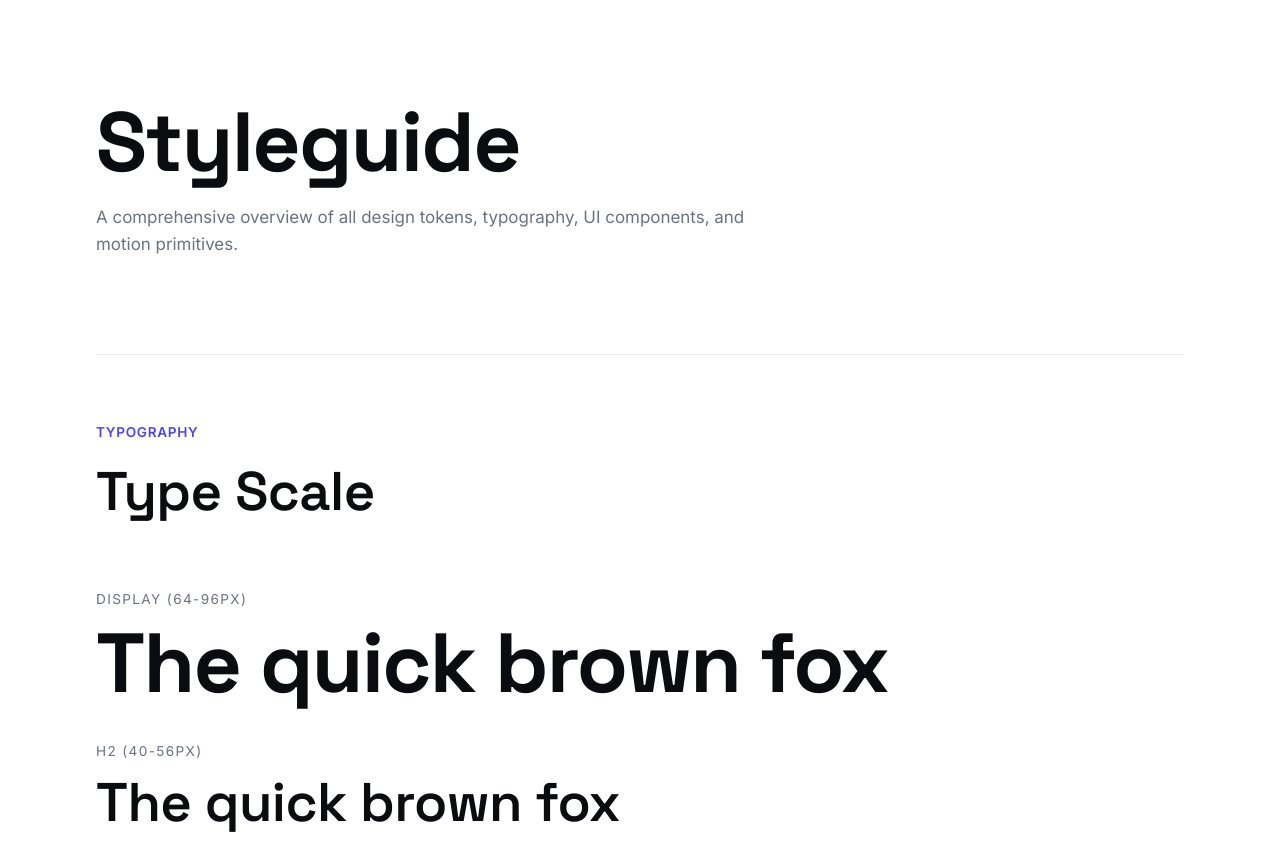
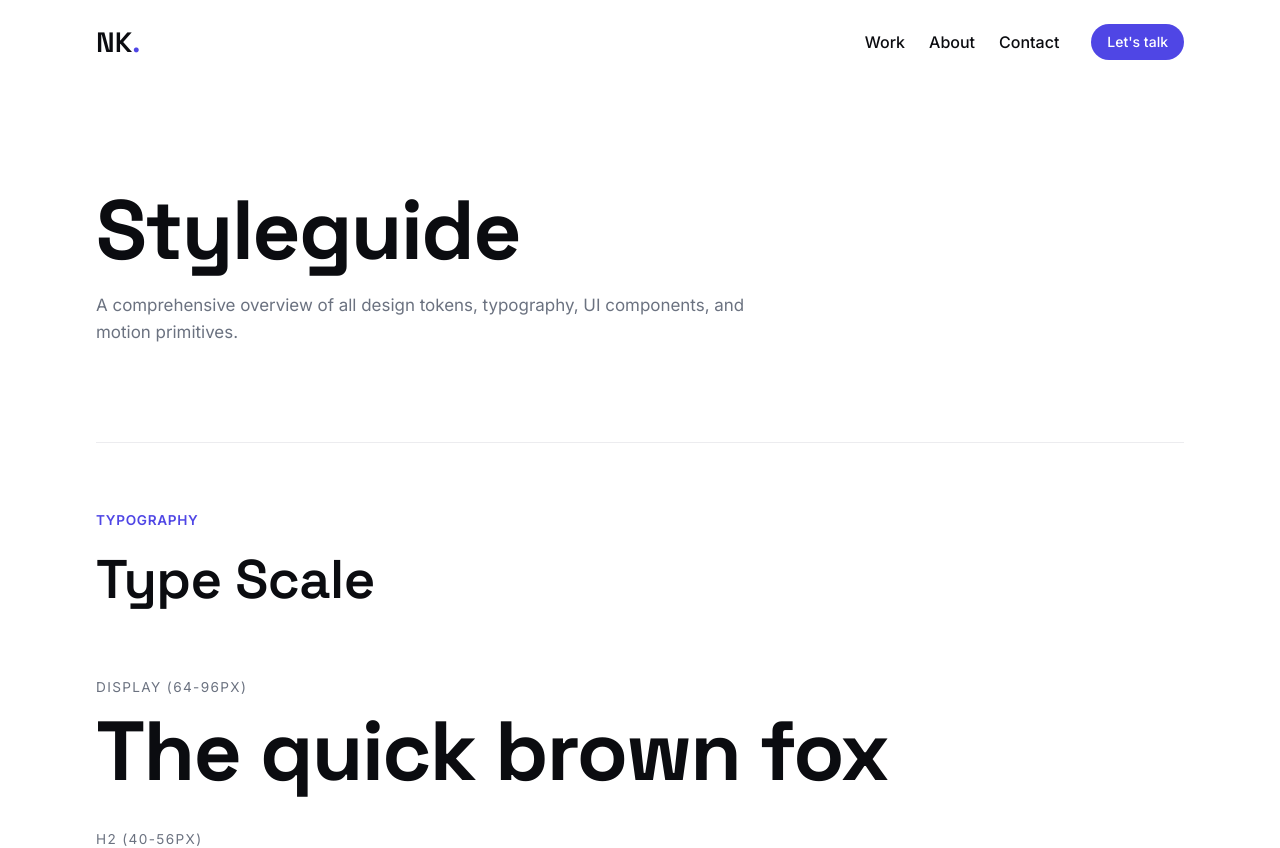
Before and after one commit to Niraj3004/niraj-kushwaha-portfolio, a Next.js app in the folder frontend/: page /styleguide in a window 1280 px wide. Shown: the top 848 px of the page. Built offline with nearby package versions, Linux system fonts and the light colour scheme.

Commit message:
feat: implement navbar, footer and page transitions

```diff
--- a/frontend/src/app/layout.tsx
+++ b/frontend/src/app/layout.tsx
@@ -1,6 +1,8 @@
 import type { Metadata } from "next";
 import { Inter, Space_Grotesk } from "next/font/google";
 import "./globals.css";
+import { Navbar } from "@/components/layout/Navbar";
+import { Footer } from "@/components/layout/Footer";
 
 const inter = Inter({
   variable: "--font-inter",
@@ -25,10 +27,12 @@ export default function RootLayout({
   return (
     <html
       lang="en"
-      className={`${inter.variable} ${spaceGrotesk.variable} h-full antialiased`}
+      className={`${inter.variable} ${spaceGrotesk.variable} h-full antialiased scroll-smooth`}
     >
       <body className="min-h-full flex flex-col font-sans selection:bg-accent selection:text-white">
-        {children}
+        <Navbar />
+        <main className="flex-1 flex flex-col pt-[88px]">{children}</main>
+        <Footer />
       </body>
     </html>
   );
--- /dev/null
+++ b/frontend/src/app/template.tsx
@@ -0,0 +1,17 @@
+"use client";
+
+import { motion } from "framer-motion";
+
+export default function Template({ children }: { children: React.ReactNode }) {
+  return (
+    <motion.div
+      initial={{ opacity: 0, y: 10 }}
+      animate={{ opacity: 1, y: 0 }}
+      exit={{ opacity: 0, y: 10 }}
+      transition={{ duration: 0.4, ease: [0.22, 1, 0.36, 1] }}
+      className="flex flex-col flex-1"
+    >
+      {children}
+    </motion.div>
+  );
+}
--- /dev/null
+++ b/frontend/src/components/layout/Footer.tsx
@@ -0,0 +1,63 @@
+"use client";
+
+import Link from "next/link";
+import { Container } from "../ui/Container";
+import { Reveal } from "../motion/Reveal";
+
+export const Footer = () => {
+  return (
+    <footer className="border-t border-hairline bg-surface py-12 md:py-16 mt-auto">
+      <Container>
+        <div className="flex flex-col md:flex-row justify-between items-start md:items-center gap-8 mb-12">
+          <Reveal>
+            <div className="max-w-sm">
+              <h3 className="font-display font-bold text-h3 mb-2">
+                NK<span className="text-accent">.</span>
+              </h3>
+              <p className="text-muted text-small">
+                Built and designed by Niraj Kushwaha — Kathmandu, Nepal.
+              </p>
+            </div>
+          </Reveal>
+
+          <Reveal delay={0.1}>
+            <div className="flex gap-6">
+              <a
+                href="https://github.com/Niraj3004"
+                target="_blank"
+                rel="noreferrer"
+                className="text-small font-medium hover:text-accent transition-colors"
+              >
+                GitHub
+              </a>
+              <a
+                href="https://linkedin.com/in/nirajkushwaha"
+                target="_blank"
+                rel="noreferrer"
+                className="text-small font-medium hover:text-accent transition-colors"
+              >
+                LinkedIn
+              </a>
+              <a
+                href="mailto:infotechevolvix@gmail.com"
+                className="text-small font-medium hover:text-accent transition-colors"
+              >
+                Email
+              </a>
+            </div>
+          </Reveal>
+        </div>
+
+        <div className="flex flex-col md:flex-row justify-between items-center gap-4 pt-8 border-t border-hairline/50 text-small text-muted">
+          <p>© {new Date().getFullYear()} Niraj Kushwaha. All rights reserved.</p>
+          <button
+            onClick={() => window.scrollTo({ top: 0, behavior: "smooth" })}
+            className="hover:text-ink transition-colors"
+          >
+            Back to top ↑
+          </button>
+        </div>
+      </Container>
+    </footer>
+  );
+};
--- /dev/null
+++ b/frontend/src/components/layout/Navbar.tsx
@@ -0,0 +1,127 @@
+"use client";
+
+import { useState, useEffect } from "react";
+import Link from "next/link";
+import { usePathname } from "next/navigation";
+import { motion, AnimatePresence } from "framer-motion";
+import { Menu, X } from "lucide-react";
+import { cn } from "@/lib/utils";
+import { MagneticButton } from "../motion/MagneticButton";
+
+const NAV_LINKS = [
+  { name: "Work", href: "/" },
+  { name: "About", href: "/#about" },
+  { name: "Contact", href: "/contact" },
+];
+
+export const Navbar = () => {
+  const [scrolled, setScrolled] = useState(false);
+  const [mobileMenuOpen, setMobileMenuOpen] = useState(false);
+  const pathname = usePathname();
+
+  useEffect(() => {
+    const handleScroll = () => {
+      setScrolled(window.scrollY > 50);
+    };
+    window.addEventListener("scroll", handleScroll);
+    return () => window.removeEventListener("scroll", handleScroll);
+  }, []);
+
+  return (
+    <header
+      className={cn(
+        "fixed top-0 left-0 right-0 z-50 transition-all duration-300",
+        scrolled ? "bg-white/80 backdrop-blur-md border-b border-hairline py-4" : "bg-transparent py-6"
+      )}
+    >
+      <div className="max-w-7xl mx-auto px-6 md:px-12 lg:px-24 flex items-center justify-between">
+        {/* Logo */}
+        <Link href="/" className="font-display font-bold text-h3 z-50 relative">
+          NK<span className="text-accent">.</span>
+        </Link>
+
+        {/* Desktop Nav */}
+        <nav className="hidden md:flex items-center gap-8">
+          <ul className="flex items-center gap-6">
+            {NAV_LINKS.map((link) => {
+              const isActive = pathname === link.href || (link.href !== "/" && pathname.startsWith(link.href));
+              return (
+                <li key={link.name} className="relative">
+                  <Link
+                    href={link.href}
+                    className={cn(
+                      "text-small font-medium transition-colors hover:text-accent",
+                      isActive ? "text-accent" : "text-ink"
+                    )}
+                  >
+                    {link.name}
+                    {isActive && (
+                      <motion.div
+                        layoutId="nav-indicator"
+                        className="absolute -bottom-1 left-0 right-0 h-[2px] bg-accent"
+                        transition={{ type: "spring", stiffness: 300, damping: 30 }}
+                      />
+                    )}
+                  </Link>
+                </li>
+              );
+            })}
+          </ul>
+          <Link href="/contact" tabIndex={-1}>
+            <MagneticButton className="h-9 px-4 py-0 text-sm">Let's talk</MagneticButton>
+          </Link>
+        </nav>
+
+        {/* Mobile Toggle */}
+        <button
+          className="md:hidden z-50 relative p-2"
+          onClick={() => setMobileMenuOpen(!mobileMenuOpen)}
+          aria-label="Toggle Menu"
+        >
+          {mobileMenuOpen ? <X size={24} /> : <Menu size={24} />}
+        </button>
+
+        {/* Mobile Menu */}
+        <AnimatePresence>
+          {mobileMenuOpen && (
+            <motion.div
+              initial={{ opacity: 0, y: "-100%" }}
+              animate={{ opacity: 1, y: 0 }}
+              exit={{ opacity: 0, y: "-100%" }}
+              transition={{ duration: 0.4, ease: [0.22, 1, 0.36, 1] }}
+              className="fixed inset-0 bg-background z-40 flex flex-col items-center justify-center gap-8"
+            >
+              <ul className="flex flex-col items-center gap-6 text-center">
+                {NAV_LINKS.map((link, i) => (
+                  <motion.li
+                    key={link.name}
+                    initial={{ opacity: 0, y: 20 }}
+                    animate={{ opacity: 1, y: 0 }}
+                    transition={{ delay: 0.2 + i * 0.1, duration: 0.4 }}
+                  >
+                    <Link
+                      href={link.href}
+                      className="text-h2 font-display hover:text-accent transition-colors"
+                      onClick={() => setMobileMenuOpen(false)}
+                    >
+                      {link.name}
+                    </Link>
+                  </motion.li>
+                ))}
+              </ul>
+              <motion.div
+                initial={{ opacity: 0, y: 20 }}
+                animate={{ opacity: 1, y: 0 }}
+                transition={{ delay: 0.2 + NAV_LINKS.length * 0.1, duration: 0.4 }}
+              >
+                <Link href="/contact" onClick={() => setMobileMenuOpen(false)} tabIndex={-1}>
+                  <MagneticButton className="h-12 px-8 py-0 text-body">Let's talk</MagneticButton>
+                </Link>
+              </motion.div>
+            </motion.div>
+          )}
+        </AnimatePresence>
+      </div>
+    </header>
+  );
+};
```
